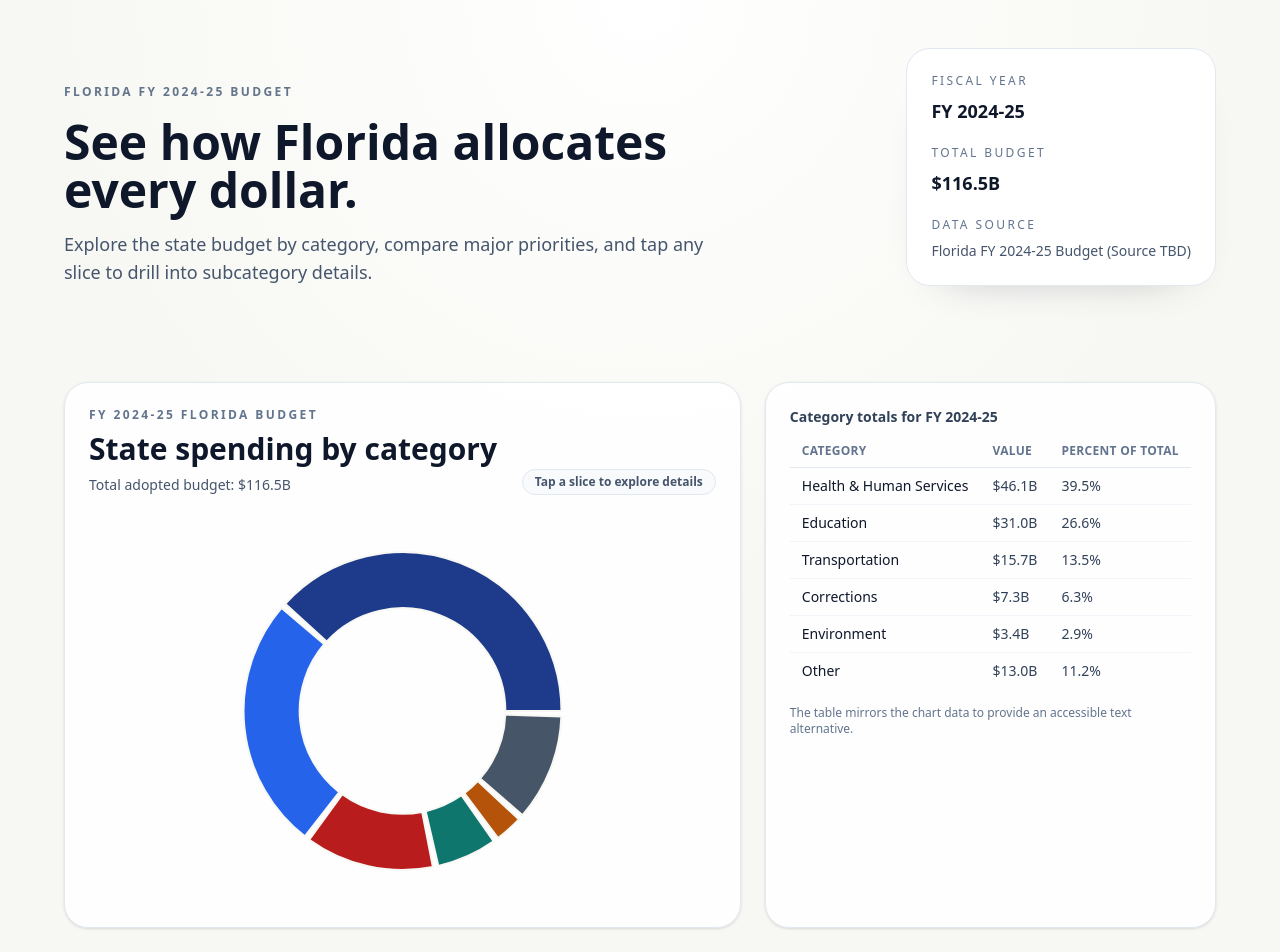
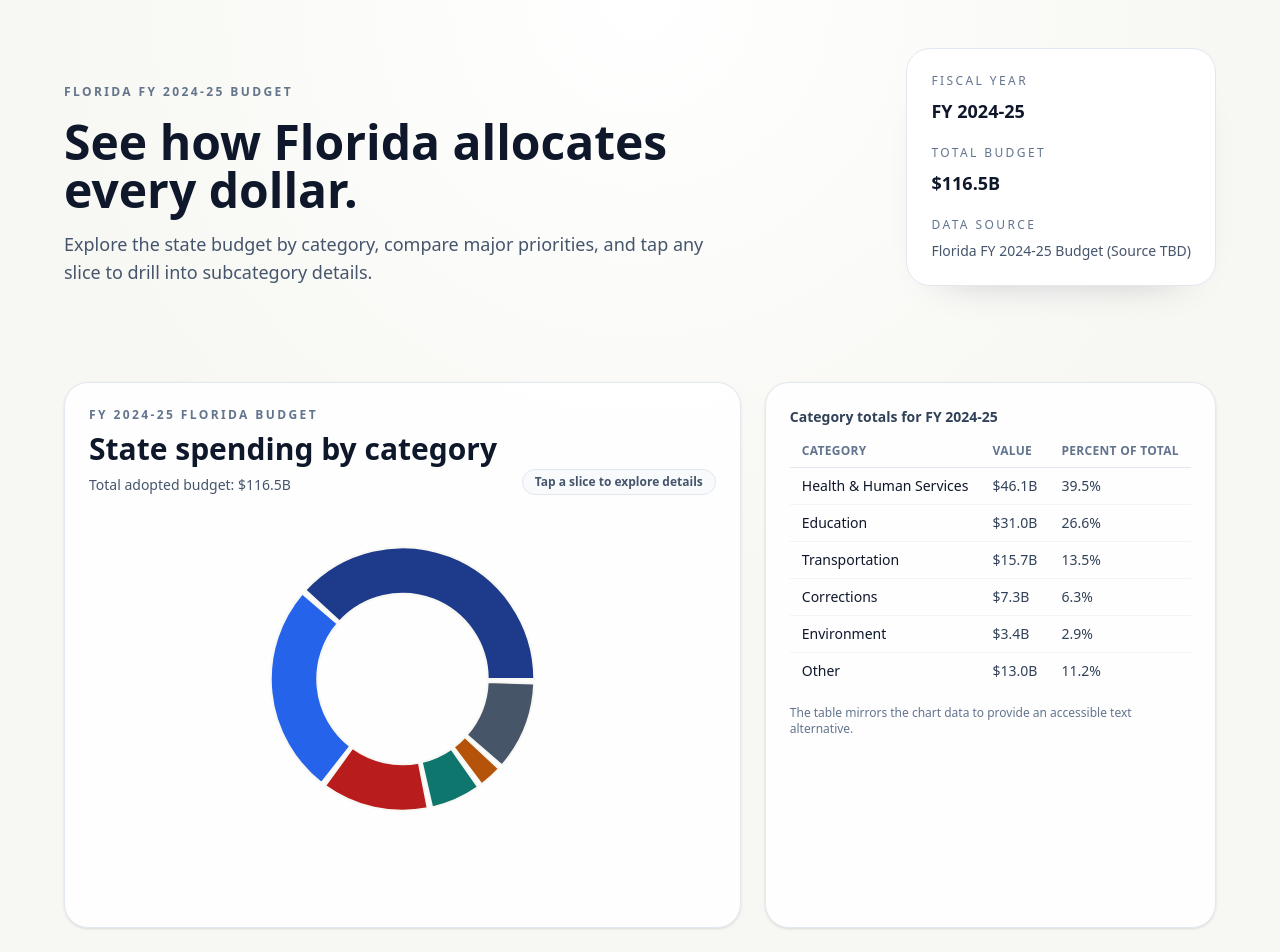
Before and after one commit to GITDusty/catalyst-patriot, a Next.js app: page / in a window 1280 px wide. Shown: the top 952 px of the page. Built offline with nearby package versions, Linux system fonts and the light colour scheme.

Commit message:
fix: enforce donut chart height

```diff
--- a/app/components/charts/BudgetDonut.tsx
+++ b/app/components/charts/BudgetDonut.tsx
@@ -73,8 +73,8 @@ export const BudgetDonut = ({
       aria-label="Budget category breakdown"
       role="img"
     >
-      <div className="h-72 w-full sm:h-80 md:h-96">
-        <ResponsiveContainer width="100%" height="100%" minWidth={0} minHeight={0}>
+      <div className="h-72 w-full min-w-0 sm:h-80 md:h-96">
+        <ResponsiveContainer width="100%" height={320} minWidth={0} minHeight={0}>
           <PieChart>
             <Pie
               data={data}
```
